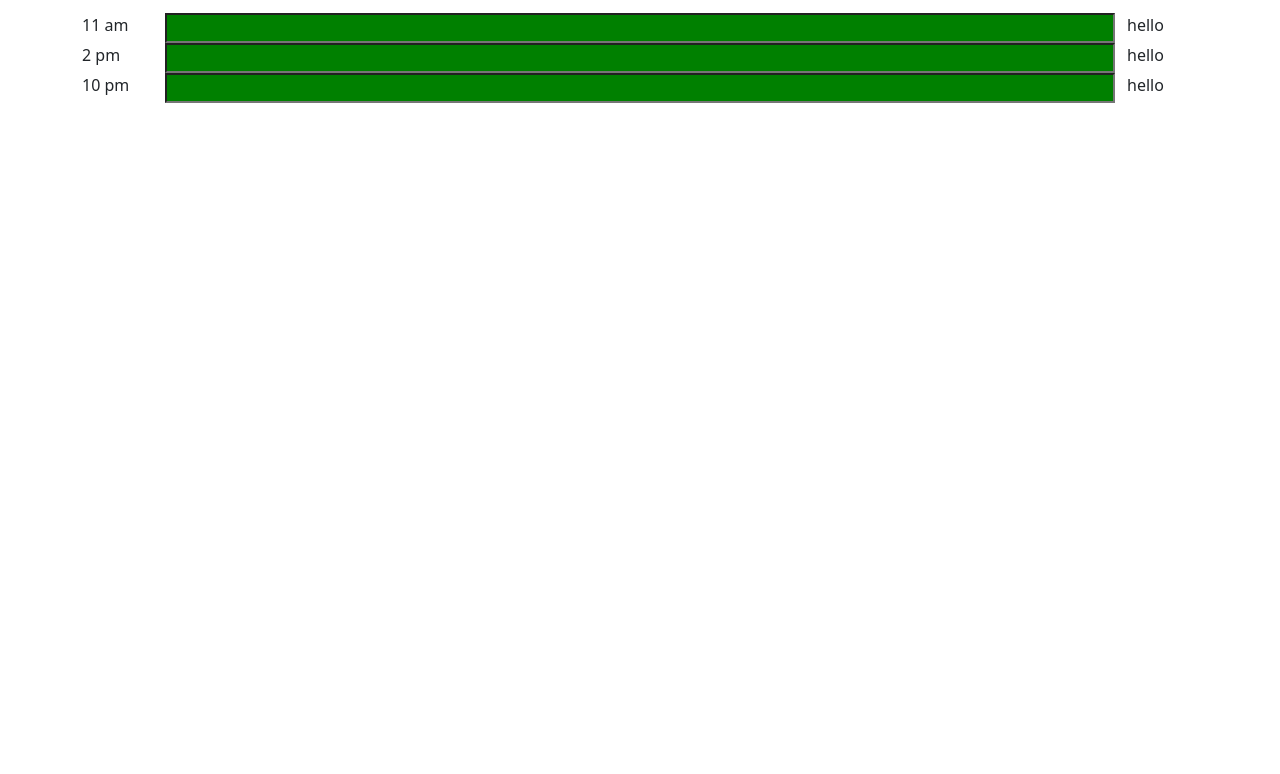
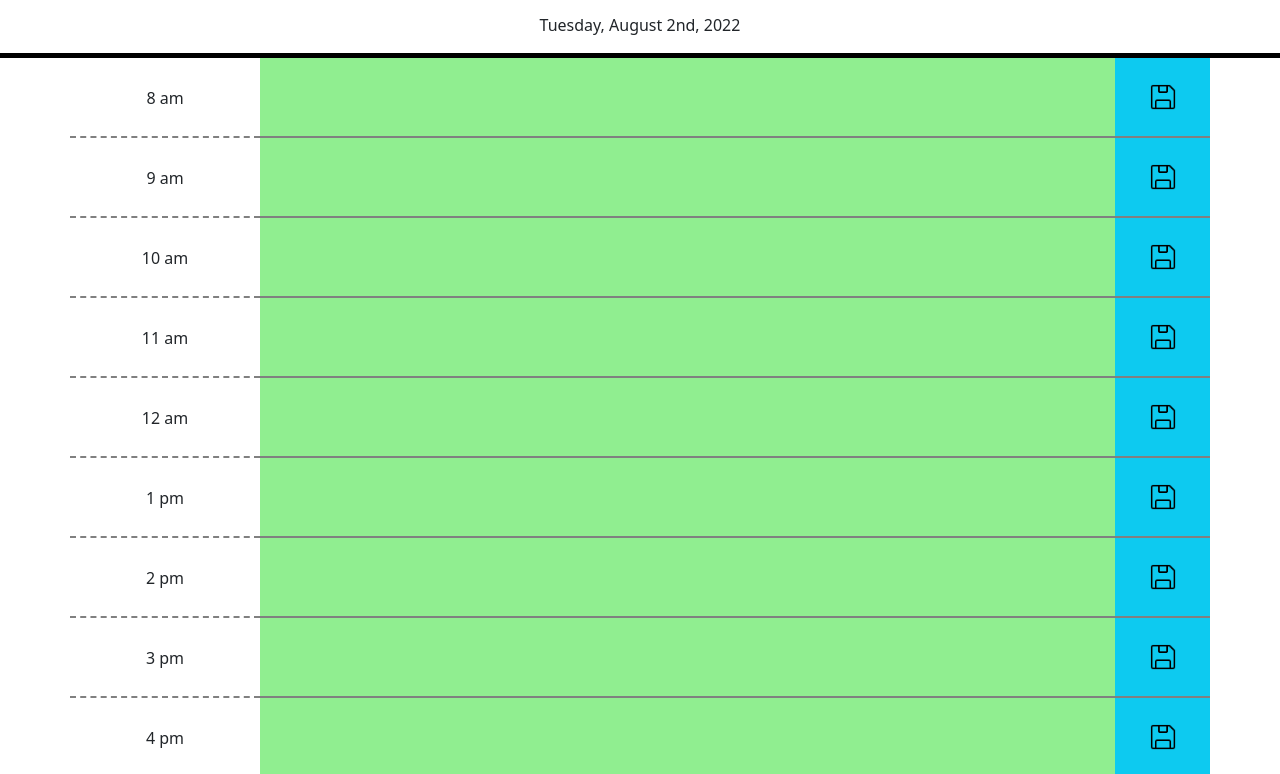
Before and after one commit to jakeadelman/work-day-scheduler, a plain HTML site: page index.html in a window 1280 px wide. Shown: the part 123-897 px from the top of the page. Before the commit the page ends 800 px from the top, so only its background shows below. Drawn offline with nearby package versions, Linux system fonts and the light colour scheme.

Commit message:
change css]

```diff
--- /dev/null
+++ b/assets/css/style.css
@@ -0,0 +1,39 @@
+.diskette{
+    width:26px;
+    cursor:pointer;
+}
+.col-md-9{
+    height:80px;
+}
+.time{
+    text-align: center;
+    height: 80px;
+    line-height: 80px;
+    border-bottom: 2px dashed grey;
+}
+
+.save{
+    display:flex;
+    align-items: center;
+    justify-content:center;
+    height:80px;
+    border-bottom:2px solid grey;
+}
+
+#eventinput{
+    border:none;
+    border-radius:0px;
+    border-bottom:2px solid grey;
+}
+
+.top-container{
+    display: flex;
+    flex-direction:column;
+    align-items: center;
+    justify-content: center;
+    border-bottom:5px solid black;
+    margin-top:40px;
+}
+.top-container p {
+    width:fit-content;
+}
--- a/assets/js/script.js
+++ b/assets/js/script.js
@@ -35,18 +35,18 @@ function backgroundChanger(row) {
   var difference = (theHour - currHour) / 3600000;
 
   if (difference > 1) {
-    row.children(".col-md-10").css("background-color", "green");
+    row.children(".col-md-9").css("background-color", "lightgreen");
   } else if (difference == 0) {
-    row.children(".col-md-10").css("background-color", "red");
+    row.children(".col-md-9").css("background-color", "red");
   } else if (difference < 1) {
-    row.children(".col-md-10").css("background-color", "grey");
+    row.children(".col-md-9").css("background-color", "grey");
   }
 }
 
 function onSave(row) {
   var saveEl = row.children(":last");
   var timeEl = row.children(":first");
-  var inputEl = row.children(".col-md-10");
+  var inputEl = row.children(".col-md-9");
 
   saveEl.click(function () {
     localStorage.setItem(timeEl.text(), inputEl.val());
@@ -55,7 +55,7 @@ function onSave(row) {
 
 function getEvent(row) {
   var timeEl = row.children(":first");
-  var inputEl = row.children(".col-md-10");
+  var inputEl = row.children(".col-md-9");
   var timeElText = timeEl.text();
 
   var storage = localStorage.getItem(timeElText);
--- a/index.html
+++ b/index.html
@@ -2,33 +2,70 @@
 <html>
     <head>
         <title>Work Day Scheduler</title>
-
         <link href="https://cdn.jsdelivr.net/npm/bootstrap@5.2.0/dist/css/bootstrap.min.css" rel="stylesheet" integrity="sha384-gH2yIJqKdNHPEq0n4Mqa/HGKIhSkIHeL5AyhkYV8i59U5AR6csBvApHHNl/vI1Bx" crossorigin="anonymous">
+        <link rel="stylesheet" href="./assets/css/style.css">
         <script src="https://cdnjs.cloudflare.com/ajax/libs/moment.js/2.18.1/moment.min.js"></script>
         <script src="https://code.jquery.com/jquery-3.5.1.min.js"></script>
         <script src="./assets/js/jquery-ui.min.js"></script>
 
     </head>
     <body>
-        <h1>Work Day Scheduler</h1>
-        <p> A simple scheduler app.</p>
-        <p id="currdate">hello1</p>
+        <div class="top-container">
+            <h1>Work Day Scheduler</h1>
+            <p id="subtitle"> A simple scheduler app for your workday.</p>
+            <p id="currdate"></p>
+        </div>
 
         <div class="container">
             <div class="row">
-                <div class="col-md-1">11 am</div>
-               <input type="text" id="eventinput" class="col-md-10">
-                <div class="col-md-1 save">hello</div>
+                <div class="col-md-2 time">8 am</div>
+               <input type="text" id="eventinput" class="col-md-9">
+                <div class="col-md-1 bg-info save"><img src="./assets/images/diskette.png" class="diskette"></div>
             </div>
             <div class="row">
-                <div class="col-md-1">2 pm</div>
-                <input type="text" id="eventinput" class="col-md-10">
-                <div class="col-md-1 save">hello</div>
+                <div class="col-md-2 time">9 am</div>
+                <input type="text" id="eventinput" class="col-md-9">
+                <div class="col-md-1 bg-info save"><img src="./assets/images/diskette.png" class="diskette"></div>
             </div>
             <div class="row">
-                <div class="col-md-1">10 pm</div>
-                <input type="text" id="eventinput" class="col-md-10">
-                <div class="col-md-1 save">hello</div>
+                <div class="col-md-2 time">10 am</div>
+                <input type="text" id="eventinput" class="col-md-9">
+                <div class="col-md-1 bg-info save"><img src="./assets/images/diskette.png" class="diskette"></div>
+            </div>
+            <div class="row">
+                <div class="col-md-2 time">11 am</div>
+                <input type="text" id="eventinput" class="col-md-9">
+                <div class="col-md-1 bg-info save"><img src="./assets/images/diskette.png" class="diskette"></div>
+            </div>
+            <div class="row">
+                <div class="col-md-2 time">12 am</div>
+                <input type="text" id="eventinput" class="col-md-9">
+                <div class="col-md-1 bg-info save"><img src="./assets/images/diskette.png" class="diskette"></div>
+            </div>
+            <div class="row">
+                <div class="col-md-2 time">1 pm</div>
+                <input type="text" id="eventinput" class="col-md-9">
+                <div class="col-md-1 bg-info save"><img src="./assets/images/diskette.png" class="diskette"></div>
+            </div>
+            <div class="row">
+                <div class="col-md-2 time">2 pm</div>
+                <input type="text" id="eventinput" class="col-md-9">
+                <div class="col-md-1 bg-info save"><img src="./assets/images/diskette.png" class="diskette"></div>
+            </div>
+            <div class="row">
+                <div class="col-md-2 time">3 pm</div>
+                <input type="text" id="eventinput" class="col-md-9">
+                <div class="col-md-1 bg-info save"><img src="./assets/images/diskette.png" class="diskette"></div>
+            </div>
+            <div class="row">
+                <div class="col-md-2 time">4 pm</div>
+                <input type="text" id="eventinput" class="col-md-9">
+                <div class="col-md-1 bg-info save"><img src="./assets/images/diskette.png" class="diskette"></div>
+            </div>
+            <div class="row">
+                <div class="col-md-2 time">5 pm</div>
+                <input type="text" id="eventinput" class="col-md-9">
+                <div class="col-md-1 bg-info save"><img src="./assets/images/diskette.png" class="diskette"></div>
             </div>
         </div>
         <script src="./assets/js/script.js"></script>
```
Also changed, not shown: assets/images/diskette.png (added).
